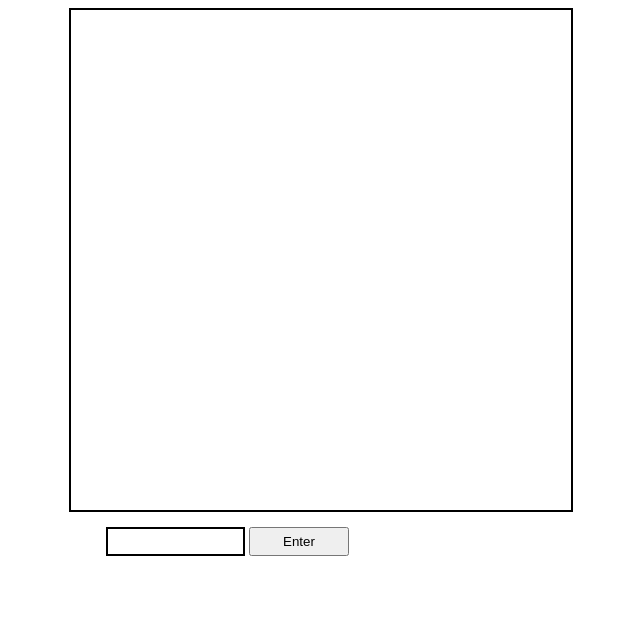
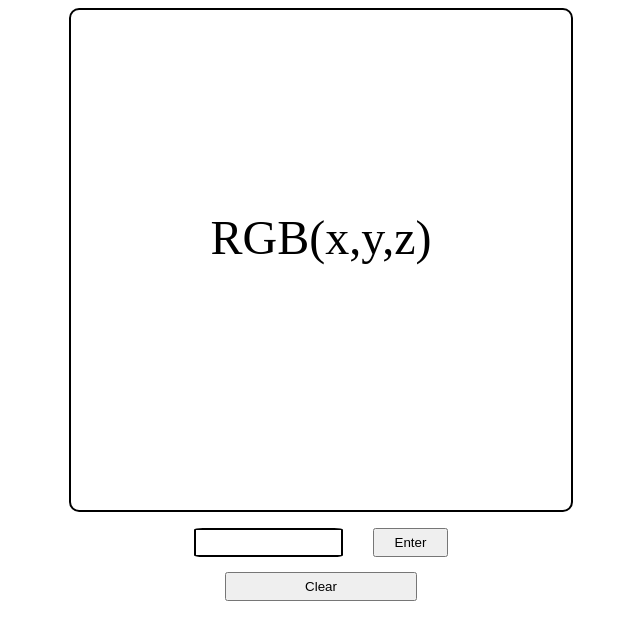
Before and after one commit to andrejmoltok/RGBtoHEX, a plain HTML site: page index.html in a window 1280 px wide. Shown: the whole page, without its empty margins (327-967 px from the left). Drawn offline with Linux system fonts and the light colour scheme.

Commit message:
RGB color convertion to HEX, display HEX and actual color on screen

```diff
--- a/index.css
+++ b/index.css
@@ -3,41 +3,54 @@ body {
     height: 100%;
 }
 
-.main {
+#main {
     margin: auto auto;
     padding: auto auto;
     width: 500px;
     height: 500px;
     border: 2px solid black;
-    background-color: rgb(255, 255, 255);
+    border-radius: 2%;
 }
 
-.inp {
-    margin: 0 235px 0 275px;
-    padding: 0 0;
+.form_set {
+    display: flex;
+    align-items: center;
+    justify-content: center;
+    margin: auto auto;
+    padding: 0 250px 0 250px;
     width: 500px;
-    height: 50px;
+    height: 60px;
+
 }
 
 input[type=text] {
-    margin: 15px 0 0 150px;
-    padding: 5px 5px;
+    margin: 15px 15px 15px 15px;
+    padding: 5px 10px 5px 10px;
     width: 25%;
     border: 2px solid black;
+    border-radius: 6%;
 }
 
 input[type=button] {
-    margin: 0 0 0 0;
-    padding: 5px 5px;
-    width: 20%;
+    margin: 15px 15px 15px 15px;
+    padding: 5px 10px 5px 10px;
+    width: 15%;
 }
 
-#output {
-    margin: 0 0;
+#out {
+    margin: 40% 0 0 25%;
     padding: auto auto;
-    width: 10%;
-    translate: 450% -1000%;
+    width: 50%;
     background-color: transparent;
-    color: white;
+    color: black;
     text-align: center;
+    font-size: 48px;
 }
+
+#clear {
+    margin: auto auto;
+    padding: auto auto;
+    display: flex;
+    align-items: center;
+    justify-content: center;
+}
--- a/index.html
+++ b/index.html
@@ -8,18 +8,26 @@
     <link rel="stylesheet" href="index.css">
 </head>
 <body>
-    <div class="main"></div>
-    <div class="inp">
-        <input type="text" onchange="parseRGB(this.value)">
-        <input type="button" value="Enter">
-    </div>
     <div>
-        <p id="out"></p>
+        <div id="main">
+        <p id="out">RGB(x,y,z)</p>
+        </div>
+        <form class="form_set">
+            <input id="delete" type="text" onchange="parseRGB(this.value)">
+            <input type="button" value="Enter">
+        </form>
+        <input id="clear" type="button" value="Clear">
     </div>
     <script>
+        const box = document.getElementById('main');
+        const outter = document.getElementById('out');
+        const clear = document.getElementById('clear');
+        const del = document.getElementById('delete');
+        const text = "RGB(x,y,z)";
         //************************************************************************************/
         //
-        // @param x {string} teh RGB version of color, which will be converted into HEX variant
+        // @param X {string} the RGB version of color, which will be converted into HEX
+        // @param RGB(167,39,54)
         //
         //************************************************************************************/
         function parseRGB(x) {
@@ -35,8 +43,14 @@
                     hex += (toParse[i]).toString(16);
                 }
             }
-            out.innerHTML = hex;
+            outter.innerHTML = hex;
+            box.style.backgroundColor = hex;
         }
+        clear.addEventListener('click', function onClick(event) {
+            outter.innerHTML = text;
+            box.style.backgroundColor = "transparent";
+            del.value = "";
+        });
     </script>
 </body>
 </html>
```
